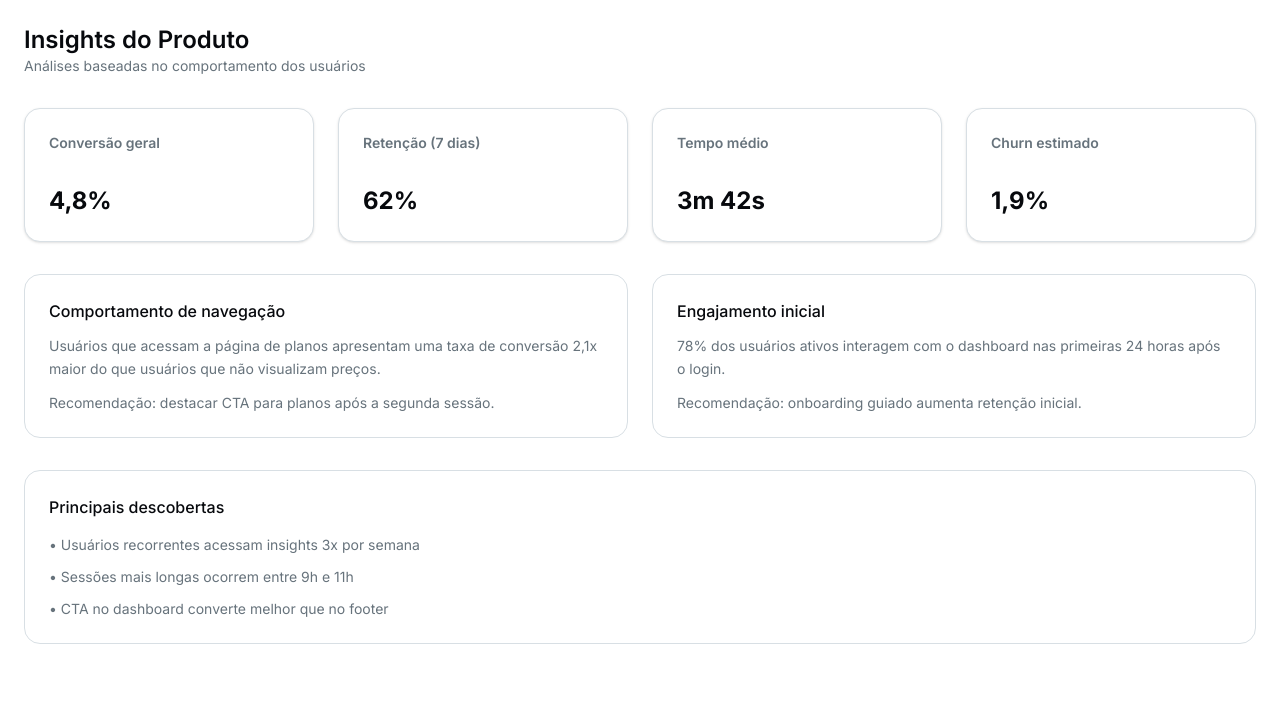
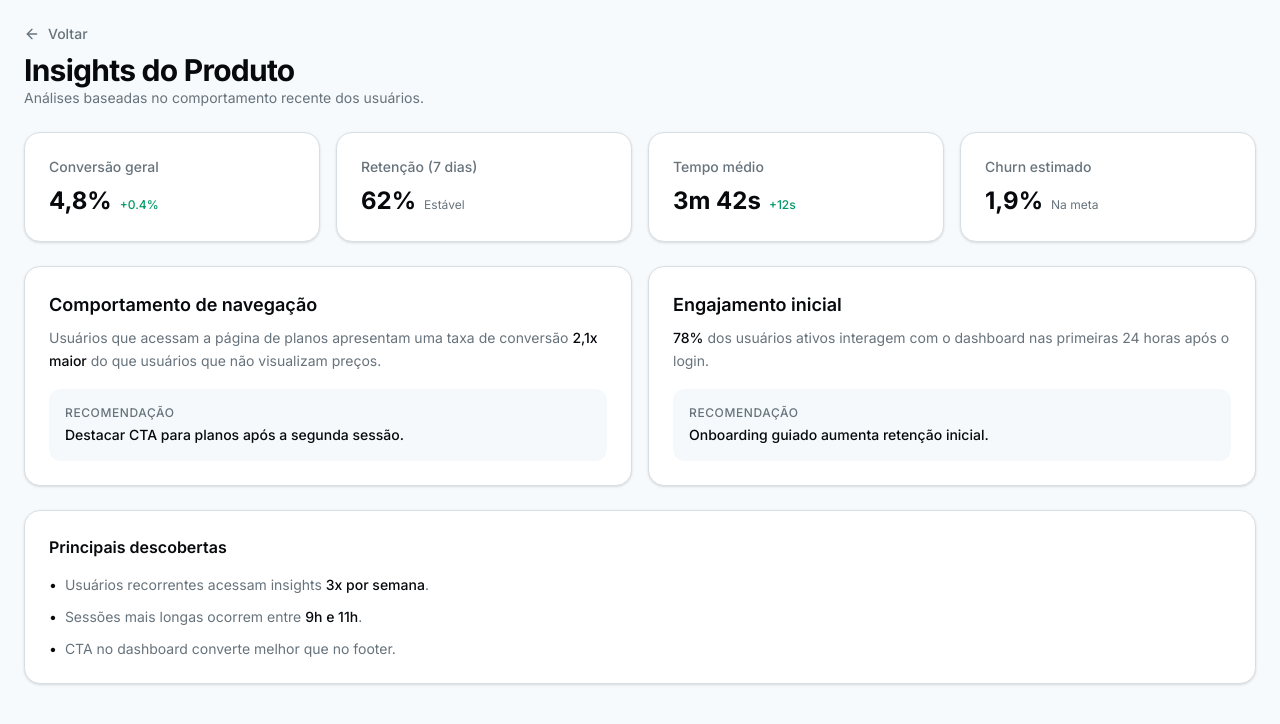
Before and after one commit to gustahxn/AquaFlux, a Next.js app: page /insights in a window 1280 px wide. Shown: the top 724 px of the page. Built offline with nearby package versions, Linux system fonts and the light colour scheme.

Commit message:
nova tela de insights

```diff
--- a/app/insights/page.tsx
+++ b/app/insights/page.tsx
@@ -1,55 +1,149 @@
-import { StatCard } from "components/ui/stat-card";
+"use client";
+
+import { useRouter } from "next/navigation";
+import { ArrowLeft } from "lucide-react";
 
 export default function InsightsPage() {
+  const router = useRouter();
+
   return (
-    <main className="p-6 space-y-8">
+    <div className="min-h-screen bg-muted/40 p-6">
+      <main className="mx-auto max-w-7xl space-y-6">
+        <div className="space-y-2">
+          <button
+            onClick={() => router.back()}
+            className="flex items-center text-sm font-medium text-muted-foreground hover:text-foreground transition-colors"
+          >
+            <ArrowLeft className="mr-2 h-4 w-4" />
+            Voltar
+          </button>
           <div>
-        <h1 className="text-2xl font-semibold">Insights do Produto</h1>
+            <h1 className="text-3xl font-bold tracking-tight text-foreground">
+              Insights do Produto
+            </h1>
             <p className="text-sm text-muted-foreground">
-          Análises baseadas no comportamento dos usuários
+              Análises baseadas no comportamento recente dos usuários.
             </p>
           </div>
-
-      <section className="grid md:grid-cols-4 gap-6">
-        <StatCard title="Conversão geral" value="4,8%" />
-        <StatCard title="Retenção (7 dias)" value="62%" />
-        <StatCard title="Tempo médio" value="3m 42s" />
-        <StatCard title="Churn estimado" value="1,9%" />
-      </section>
-
-      <section className="grid md:grid-cols-2 gap-6">
-        <div className="border rounded-xl p-6 space-y-3 bg-card">
-          <h2 className="font-medium">Comportamento de navegação</h2>
-          <p className="text-sm text-muted-foreground leading-relaxed">
-            Usuários que acessam a página de planos apresentam uma taxa de
-            conversão 2,1x maior do que usuários que não visualizam preços.
-          </p>
-          <p className="text-sm text-muted-foreground">
-            Recomendação: destacar CTA para planos após a segunda sessão.
-          </p>
         </div>
 
-        <div className="border rounded-xl p-6 space-y-3 bg-card">
-          <h2 className="font-medium">Engajamento inicial</h2>
-          <p className="text-sm text-muted-foreground leading-relaxed">
-            78% dos usuários ativos interagem com o dashboard nas primeiras 24
-            horas após o login.
-          </p>
-          <p className="text-sm text-muted-foreground">
-            Recomendação: onboarding guiado aumenta retenção inicial.
-          </p>
+        <section className="grid gap-4 md:grid-cols-4">
+          <div className="rounded-xl border bg-card text-card-foreground p-6 shadow-sm">
+            <h3 className="text-sm font-medium text-muted-foreground">
+              Conversão geral
+            </h3>
+            <div className="mt-2 flex items-baseline gap-2">
+              <span className="text-2xl font-bold">4,8%</span>
+              <span className="text-xs text-emerald-600 font-medium">
+                +0.4%
+              </span>
+            </div>
+          </div>
+
+          <div className="rounded-xl border bg-card text-card-foreground p-6 shadow-sm">
+            <h3 className="text-sm font-medium text-muted-foreground">
+              Retenção (7 dias)
+            </h3>
+            <div className="mt-2 flex items-baseline gap-2">
+              <span className="text-2xl font-bold">62%</span>
+              <span className="text-xs text-muted-foreground">Estável</span>
+            </div>
+          </div>
+
+          <div className="rounded-xl border bg-card text-card-foreground p-6 shadow-sm">
+            <h3 className="text-sm font-medium text-muted-foreground">
+              Tempo médio
+            </h3>
+            <div className="mt-2 flex items-baseline gap-2">
+              <span className="text-2xl font-bold">3m 42s</span>
+              <span className="text-xs text-emerald-600 font-medium">+12s</span>
+            </div>
+          </div>
+
+          <div className="rounded-xl border bg-card text-card-foreground p-6 shadow-sm">
+            <h3 className="text-sm font-medium text-muted-foreground">
+              Churn estimado
+            </h3>
+            <div className="mt-2 flex items-baseline gap-2">
+              <span className="text-2xl font-bold">1,9%</span>
+              <span className="text-xs text-muted-foreground">Na meta</span>
+            </div>
           </div>
         </section>
 
-      <section className="border rounded-xl p-6 bg-card space-y-4">
-        <h2 className="font-medium">Principais descobertas</h2>
+        <section className="grid gap-4 md:grid-cols-2">
+          <div className="rounded-xl border bg-card text-card-foreground p-6 shadow-sm space-y-4">
+            <div>
+              <h2 className="font-semibold text-lg">
+                Comportamento de navegação
+              </h2>
+              <p className="mt-2 text-sm text-muted-foreground leading-relaxed">
+                Usuários que acessam a página de planos apresentam uma taxa de
+                conversão{" "}
+                <span className="font-medium text-foreground">2,1x maior</span>{" "}
+                do que usuários que não visualizam preços.
+              </p>
+            </div>
+            <div className="rounded-lg bg-muted/50 p-4">
+              <p className="text-xs font-medium uppercase tracking-wider text-muted-foreground mb-1">
+                Recomendação
+              </p>
+              <p className="text-sm font-medium">
+                Destacar CTA para planos após a segunda sessão.
+              </p>
+            </div>
+          </div>
 
-        <ul className="space-y-3 text-sm text-muted-foreground">
-          <li>• Usuários recorrentes acessam insights 3x por semana</li>
-          <li>• Sessões mais longas ocorrem entre 9h e 11h</li>
-          <li>• CTA no dashboard converte melhor que no footer</li>
+          <div className="rounded-xl border bg-card text-card-foreground p-6 shadow-sm space-y-4">
+            <div>
+              <h2 className="font-semibold text-lg">Engajamento inicial</h2>
+              <p className="mt-2 text-sm text-muted-foreground leading-relaxed">
+                <span className="font-medium text-foreground">78%</span> dos
+                usuários ativos interagem com o dashboard nas primeiras 24 horas
+                após o login.
+              </p>
+            </div>
+            <div className="rounded-lg bg-muted/50 p-4">
+              <p className="text-xs font-medium uppercase tracking-wider text-muted-foreground mb-1">
+                Recomendação
+              </p>
+              <p className="text-sm font-medium">
+                Onboarding guiado aumenta retenção inicial.
+              </p>
+            </div>
+          </div>
+        </section>
+
+        <section className="rounded-xl border bg-card text-card-foreground p-6 shadow-sm">
+          <h2 className="font-semibold mb-4">Principais descobertas</h2>
+          <ul className="space-y-3">
+            <li className="flex items-start text-sm text-muted-foreground">
+              <span className="mr-2 text-foreground">•</span>
+              <span>
+                Usuários recorrentes acessam insights{" "}
+                <strong className="font-medium text-foreground">
+                  3x por semana
+                </strong>
+                .
+              </span>
+            </li>
+            <li className="flex items-start text-sm text-muted-foreground">
+              <span className="mr-2 text-foreground">•</span>
+              <span>
+                Sessões mais longas ocorrem entre{" "}
+                <strong className="font-medium text-foreground">
+                  9h e 11h
+                </strong>
+                .
+              </span>
+            </li>
+            <li className="flex items-start text-sm text-muted-foreground">
+              <span className="mr-2 text-foreground">•</span>
+              <span>CTA no dashboard converte melhor que no footer.</span>
+            </li>
           </ul>
         </section>
       </main>
+    </div>
   );
 }
--- a/package.json
+++ b/package.json
@@ -21,6 +21,7 @@
     "next": "16.1.1",
     "react": "19.2.3",
     "react-dom": "19.2.3",
+    "react-router-dom": "^7.12.0",
     "recharts": "^3.6.0",
     "tailwind-merge": "^3.4.0"
   },
```
Also changed, not shown: 1 other file (tests, documents, lock files or other folders). Lines whose indentation alone changed are shown as unchanged.
